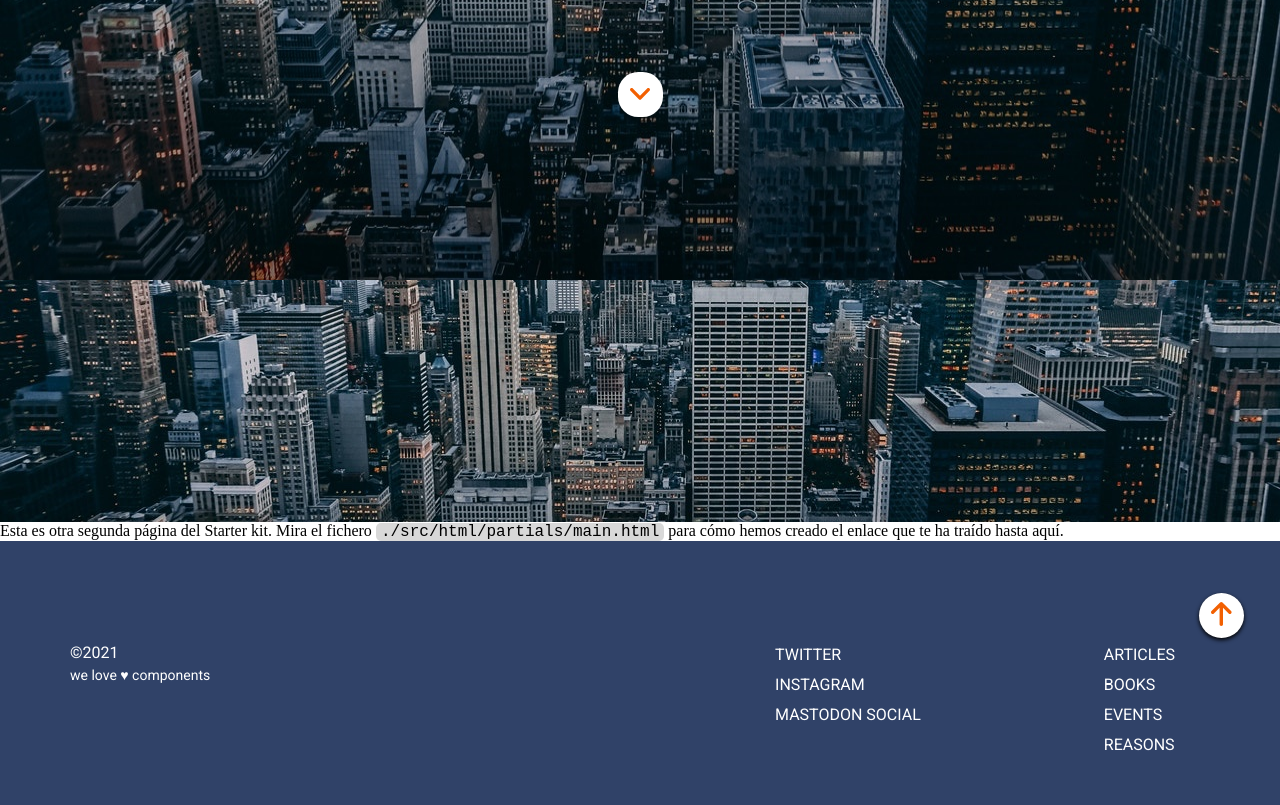
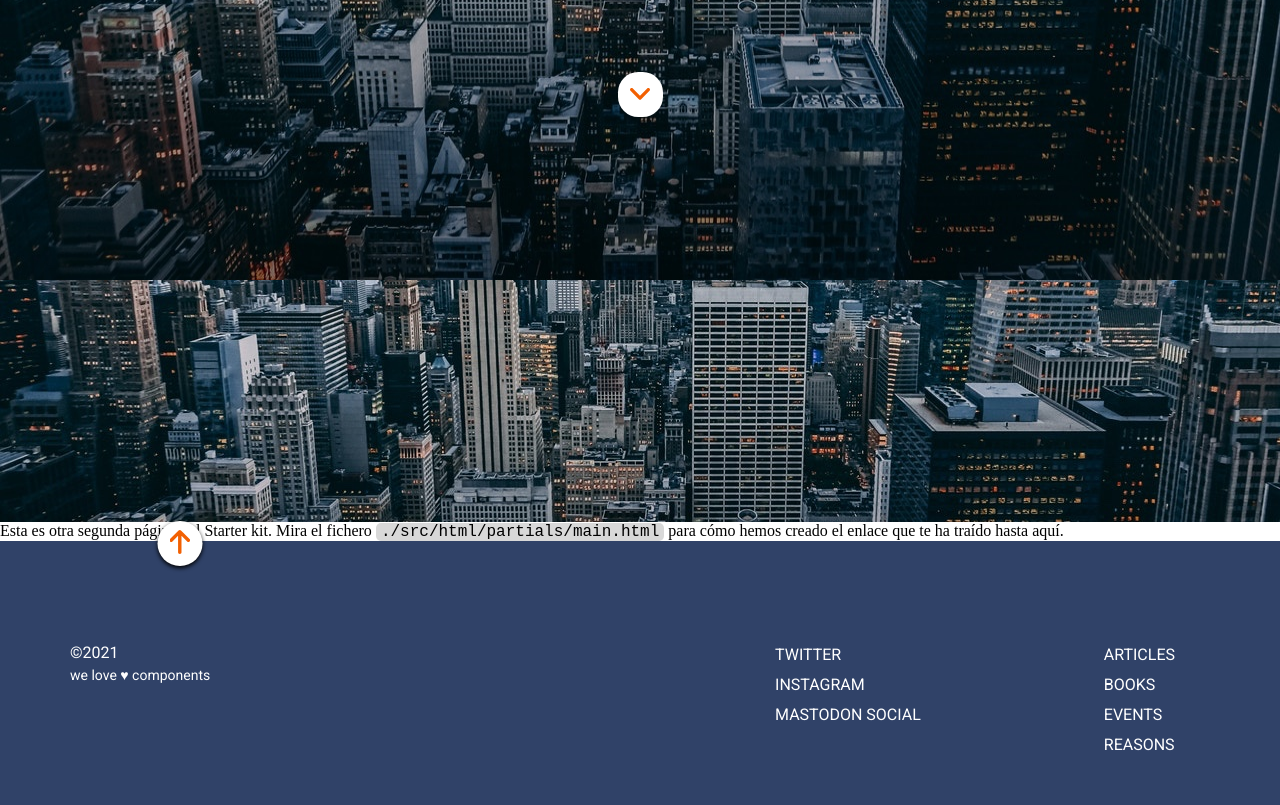
Before and after one commit to Adalab/modulo-1-evaluacion-final-SandraFernandz-1, a website: page src/html/more-info.html in a window 1280 px wide. Shown: the part 758-1563 px from the top of the page. Drawn offline with nearby package versions, Linux system fonts and the light colour scheme; files that its build step writes are made by us from their sources; files whose address does not match are found by name.

Commit message:
working on arrow footer

```diff
--- a/src/html/partials/footer.html
+++ b/src/html/partials/footer.html
@@ -3,9 +3,10 @@
     <img src="./assets/images/ico-arrow.svg"
       alt="scroll icon"
       title="Move to Main Title"
-  /></a>
-  <nav class ="nav">
-</div>
+  /></a></div>
+
+
+<nav class ="nav">
   <div class="recommendations">
     <ul>
      <a href="https://adalab.es/" class="link" title="Visit Adalab"><li>articles</li></a>
--- a/src/scss/layout/_footer.scss
+++ b/src/scss/layout/_footer.scss
@@ -1,12 +1,19 @@
 .footer {
   // position: relative;
   background-color: #304268;
-  padding: 39px 45px 39px 45px;
+  //
   width: 100vw;
   height: auto;
   text-transform: uppercase;
   font-family: "Roboto-Regular";
-  box-sizing: border-box;
+}
+
+.nav {
+  padding: 39px 45px 39px 45px;
+  display: flex;
+  flex-direction: column;
+  justify-content: center;
+  align-items: center;
 }
 .footer-arrow {
   height: 45px;
@@ -20,7 +27,7 @@
   border-radius: 50%;
   position: absolute;
   display: inline-block;
-  transform: translate(50%, -5px);
+  transform: translate(350%, -20px);
 }
 ul {
   list-style: none;
@@ -63,7 +70,7 @@ ul {
   font-size: 16px;
 }
 @media screen and (min-width: 768px) {
-  .footer {
+  .nav {
     display: flex;
     flex-direction: row-reverse;
     justify-content: space-end;
@@ -76,11 +83,14 @@ ul {
     flex-direction: row;
     justify-content: space-around;
   }
+  /*  revisar la posición en media
   .footer-arrow {
-    transform: translate(20%, -55px);
+
+    transform: translate(50%, -55px);
     position: absolute;
     display: inline;
   }
+  */
   .final {
     display: flex;
     flex-direction: column;
```
